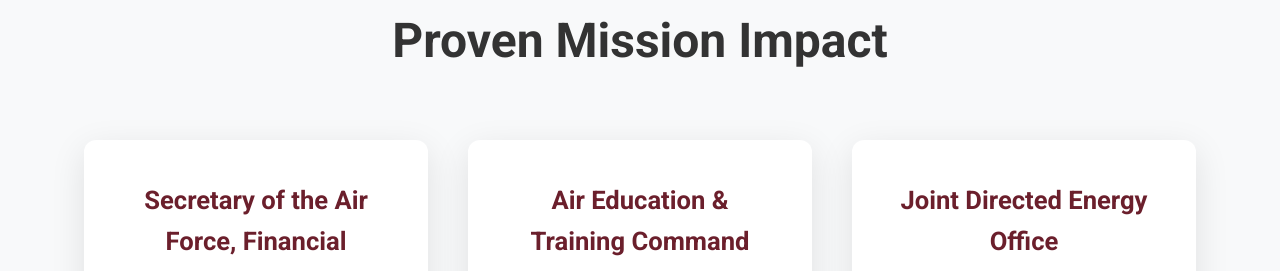
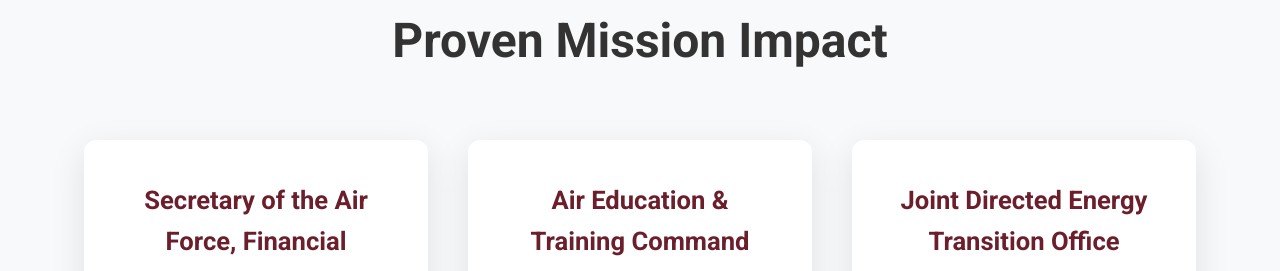
Before and after one commit to DomaniGroup/DomaniGroup_Site1, a plain HTML site: page index.html in a window 1280 px wide. Shown: the part 1939-2210 px from the top of the page. Drawn offline with Linux system fonts and the light colour scheme.

Commit message:
Update index.html

```diff
--- a/index.html
+++ b/index.html
@@ -209,7 +209,7 @@
                     <p>Architected Status-of-Funds dashboards used to brief a three-star commander.</p>
                 </div>
                 <div class="card">
-                    <h3>Joint Directed Energy Office</h3>
+                    <h3>Joint Directed Energy Transition Office</h3>
                     <p>Integrated workflow and general ledger data, connecting program managers and financial managers.</p>
                 </div>
                 <div class="card">
```
